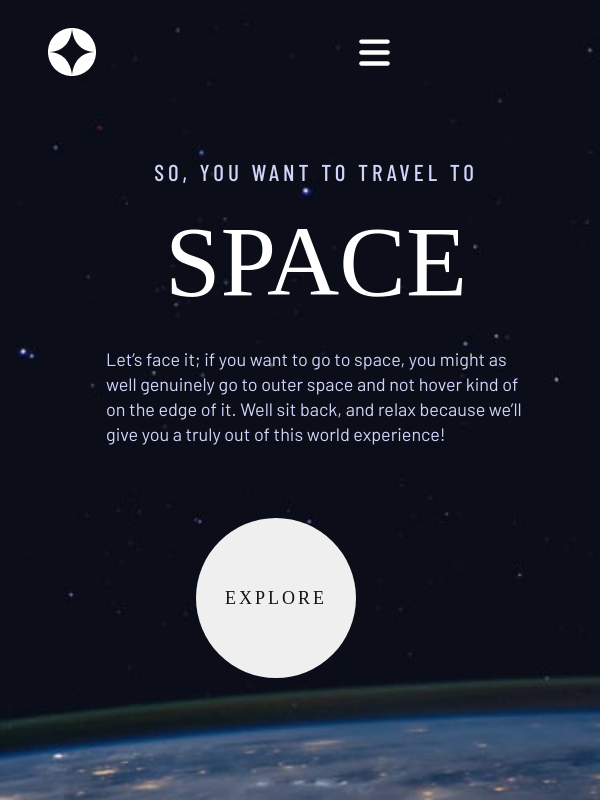
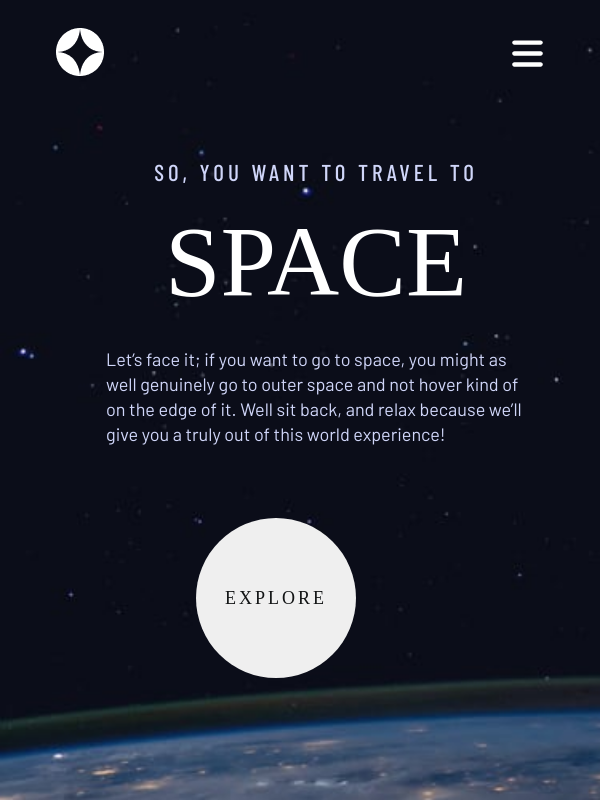
Before and after one commit to DjakaIT/spacetourism-react, a React (Vite) app: page / in a window 600 px wide. Built offline with nearby package versions, Linux system fonts and the light colour scheme; a web font is replaced by a local one.

Commit message:
final css changes

```diff
--- a/src/css/navbar.css
+++ b/src/css/navbar.css
@@ -199,6 +199,7 @@ ul li{
   }
 
 
+
 }
 
 
@@ -210,18 +211,16 @@ ul, .navbar-dash{
   .navbarDiv{
     position: relative;
     bottom: 2rem;
-    right: 2rem;
+    right: 1.5rem;
   }
 
   .burger-button {
     display: block;
     background: none;
     border: none;
-    position: relative;
-    left: -50%;
+
     width: 35px;
     height: 35px;
-    right: 2.5rem;
     z-index: 999;
     cursor: pointer;
   }
@@ -232,3 +231,47 @@ ul, .navbar-dash{
     color: white;
   }
 }
+
+
+
+
+@media only screen and (max-width: 450px) {
+  .burger-button{
+    position: absolute;
+    bottom: 2rem;
+    left: -1rem;
+  }
+}
+
+@media only screen and (min-width: 450px) and (max-width: 530px) {
+  .burger-button{
+    position: absolute;
+    bottom: 2rem;
+    left: 3rem;
+  }
+}
+
+@media only screen and (min-width: 530px) and (max-width: 600px) {
+  .burger-button{
+    position: absolute;
+    bottom: 2rem;
+    left: 4rem;
+  }
+}
+
+
+
+@media only screen and (min-width: 600px) and (max-width: 680px) {
+  .burger-button{
+    position: absolute;
+    left: 8rem;
+  }
+}
+
+@media only screen and (min-width: 680px) and (max-width: 768px) {
+  .burger-button{
+    position: absolute;
+    bottom: 2rem;
+    left: 12rem;
+  }
+}
```
